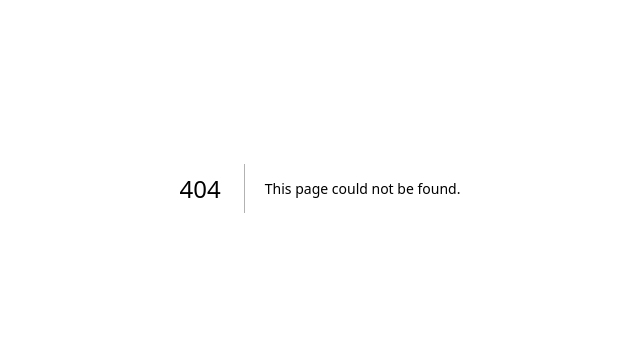
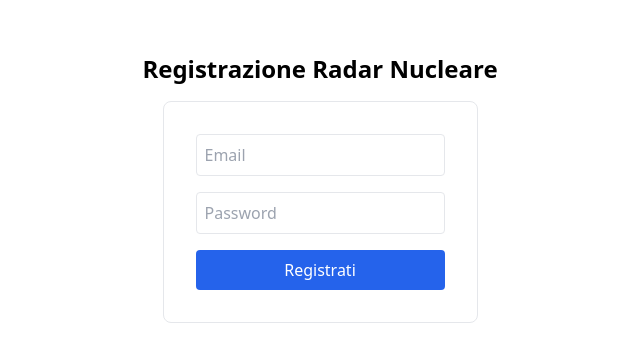
Before and after one commit to donato-bot/gestione-sale-biliardo, a Next.js app: page /registrati in a window 1280 px wide. Before the commit this address had no page. Shown: the part 212-574 px from the top of the page, without its empty margins (320-960 px from the left). Built offline with nearby package versions, Linux system fonts and the light colour scheme; no server answers.

Commit message:
Radar: Ripristino pagina registrazione e pulizia

```diff
--- /dev/null
+++ b/src/app/registrati/page.tsx
@@ -0,0 +1,50 @@
+'use client';
+
+import { useState } from 'react';
+import { supabase } from '@/app/lib/supabase';
+
+export default function RegistratiPage() {
+  const [email, setEmail] = useState('');
+  const [password, setPassword] = useState('');
+  const [loading, setLoading] = useState(false);
+
+  const handleSignUp = async (e: React.FormEvent) => {
+    e.preventDefault();
+    setLoading(true);
+    const { error } = await supabase.auth.signUp({ email, password });
+    if (error) alert(error.message);
+    else alert('Controlla la tua email per confermare la registrazione!');
+    setLoading(false);
+  };
+
+  return (
+    <div className="flex flex-col items-center justify-center min-h-screen">
+      <h1 className="text-2xl font-bold mb-4">Registrazione Radar Nucleare</h1>
+      <form onSubmit={handleSignUp} className="flex flex-col gap-4 border p-8 rounded-lg">
+        <input
+          type="email"
+          placeholder="Email"
+          value={email}
+          onChange={(e) => setEmail(e.target.value)}
+          className="border p-2 rounded text-black"
+          required
+        />
+        <input
+          type="password"
+          placeholder="Password"
+          value={password}
+          onChange={(e) => setPassword(e.target.value)}
+          className="border p-2 rounded text-black"
+          required
+        />
+        <button
+          type="submit"
+          disabled={loading}
+          className="bg-blue-600 text-white p-2 rounded hover:bg-blue-700"
+        >
+          {loading ? 'Caricamento...' : 'Registrati'}
+        </button>
+      </form>
+    </div>
+  );
+}
```
